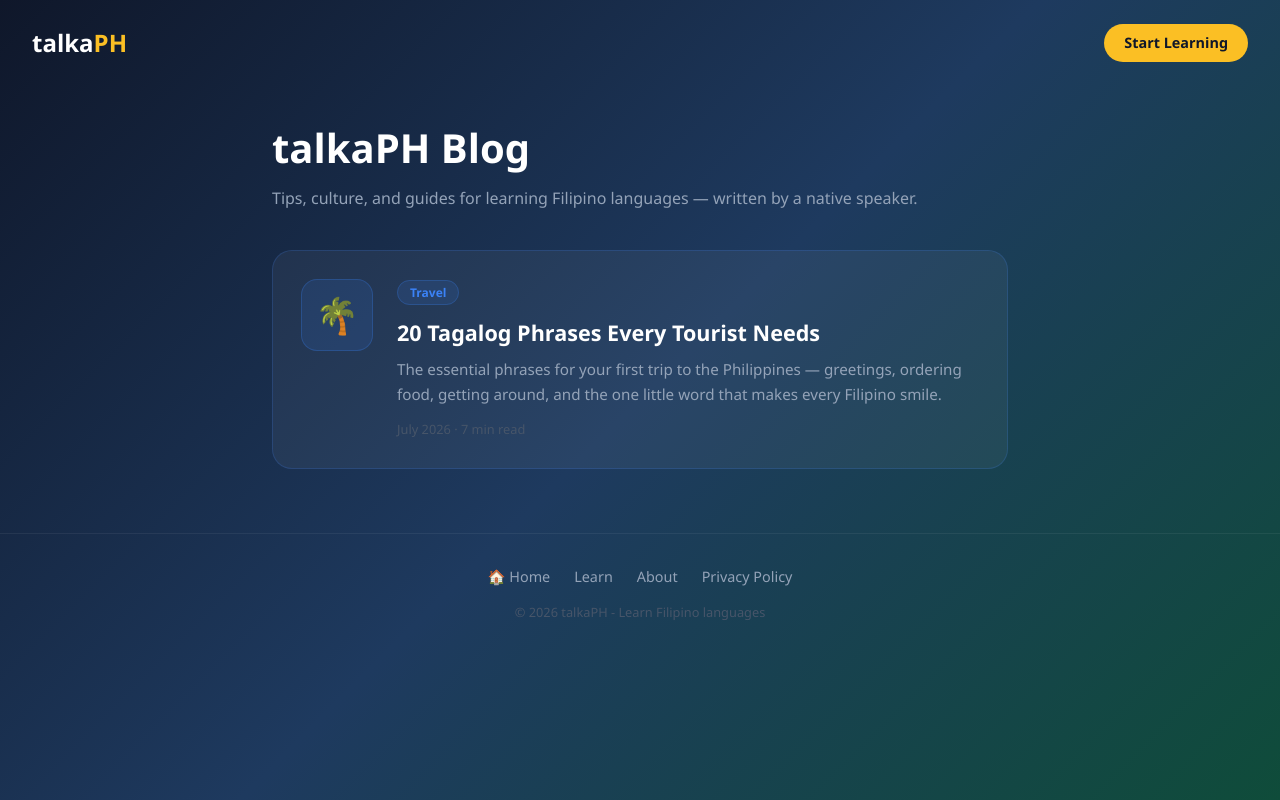
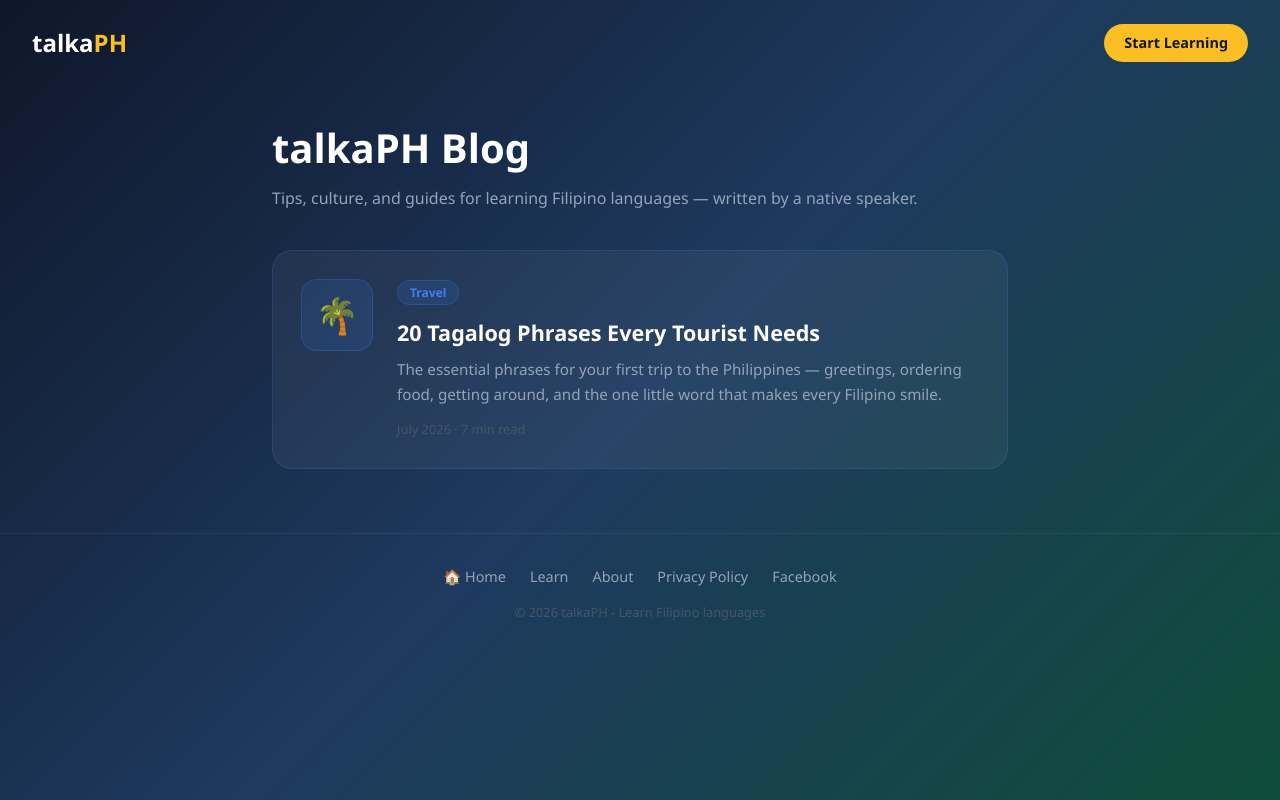
Before and after one commit to schoolprobuddy/talkaph, a Next.js app: page /blog in a window 1280 px wide. Built offline with nearby package versions, Linux system fonts and the light colour scheme.

Commit message:
Update page.js

```diff
--- a/app/blog/page.js
+++ b/app/blog/page.js
@@ -104,6 +104,7 @@
           <Link href="/learn" style={{ color: "#94a3b8", textDecoration: "none", fontSize: "0.9rem" }}>Learn</Link>
           <Link href="/about" style={{ color: "#94a3b8", textDecoration: "none", fontSize: "0.9rem" }}>About</Link>
           <Link href="/privacy" style={{ color: "#94a3b8", textDecoration: "none", fontSize: "0.9rem" }}>Privacy Policy</Link>
+          <a href="https://www.facebook.com/profile.php?id=61591506690001" target="_blank" rel="noopener noreferrer" style={{ color: "#94a3b8", textDecoration: "none", fontSize: "0.9rem" }}>Facebook</a>
         </nav>
         <p style={{ color: "#475569", fontSize: "0.8rem", margin: 0 }}>© 2026 talkaPH - Learn Filipino languages</p>
       </footer>
```
